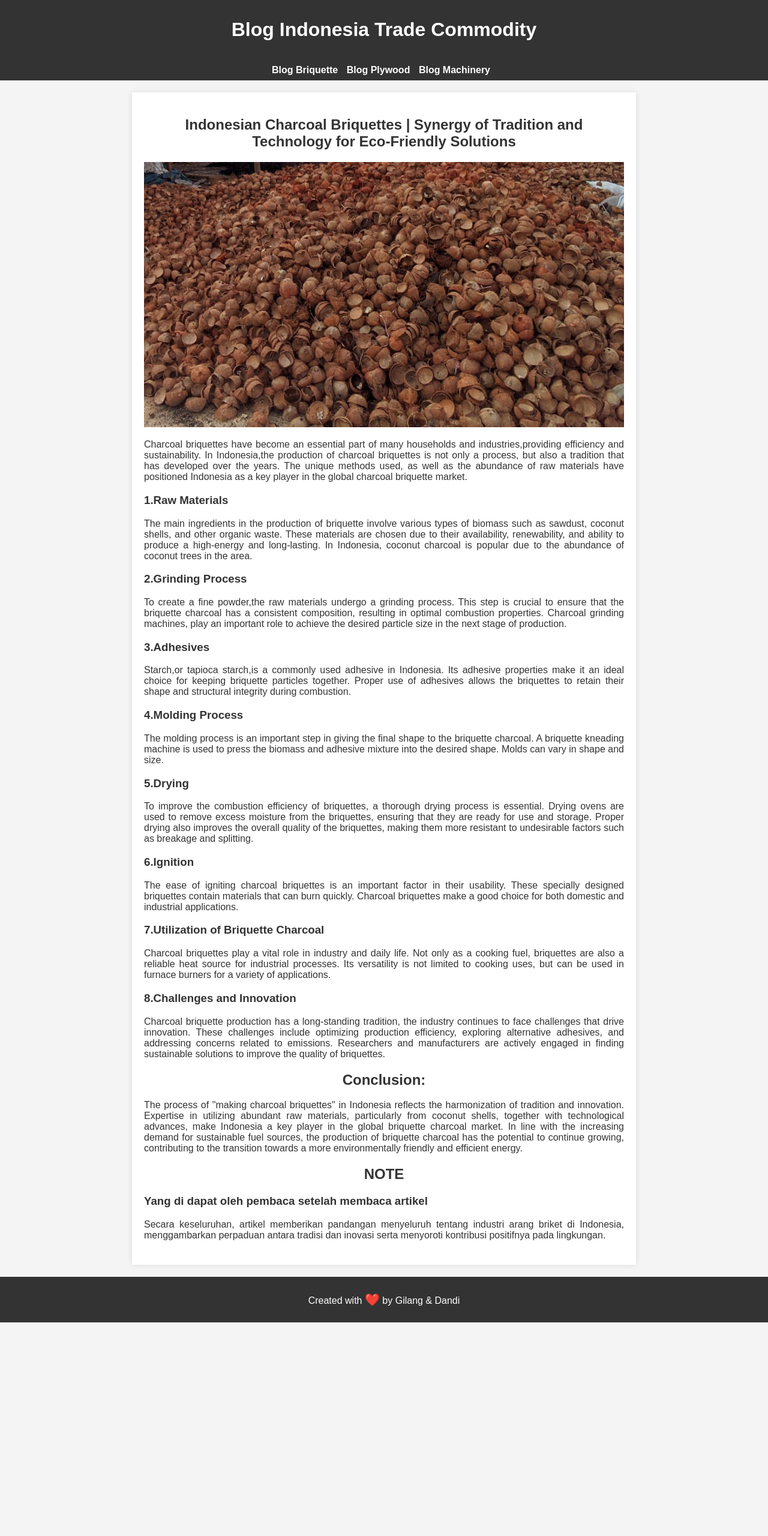
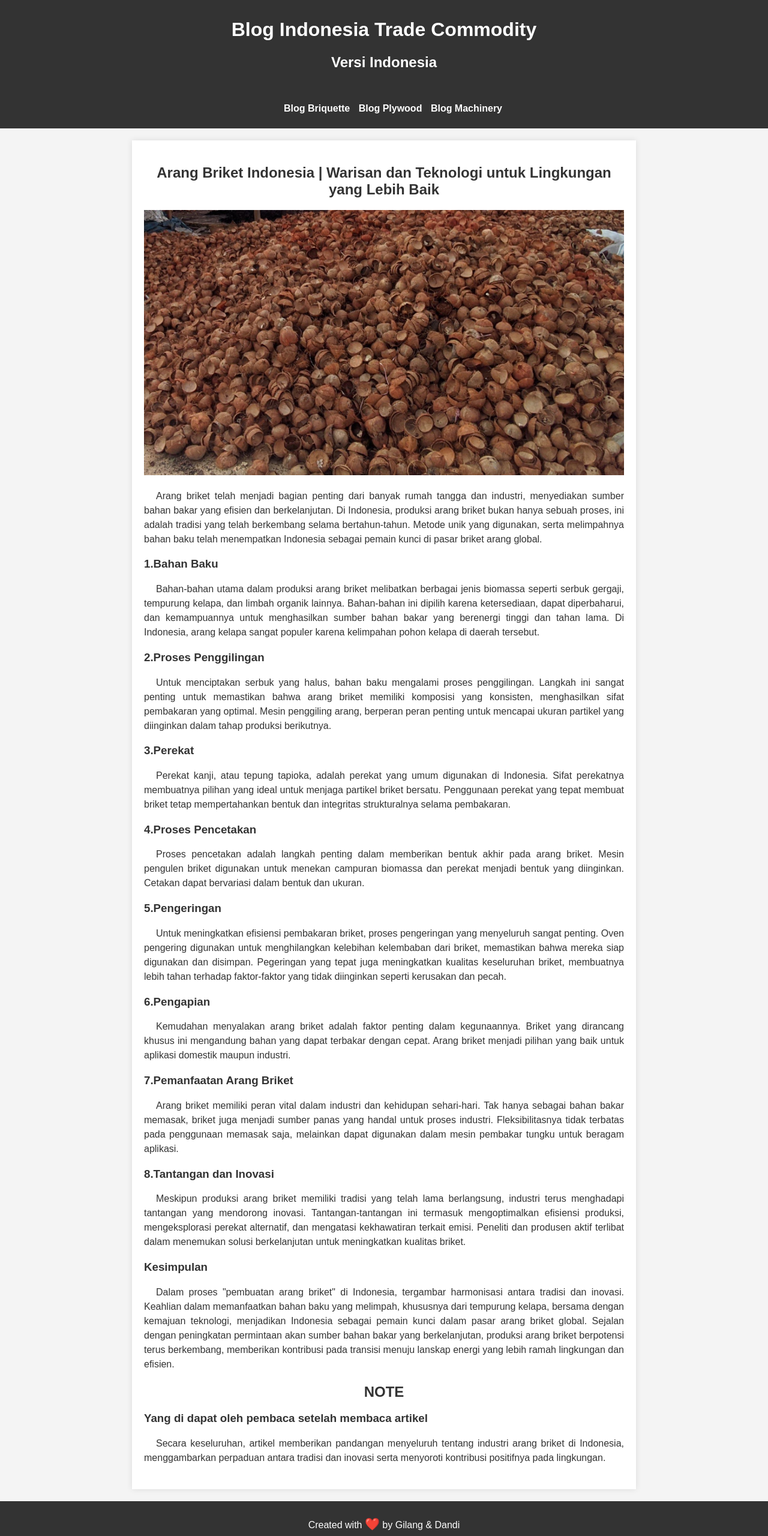
Before and after one commit to Dandiyusbial/blogwebitcind, a plain HTML site: page briquette.html in a window 1280 px wide. Shown: the whole page at 60% size. Before the commit the page ends 2204 px from the top, so only its background shows below. Drawn offline with Linux system fonts and the light colour scheme.

Commit message:
firs commit

```diff
--- a/asset/CSS/style.css
+++ b/asset/CSS/style.css
@@ -5,11 +5,14 @@ nav {
     text-align: center;
 }
 
-nav ul {
-    list-style-type: none;
+.navbar ul {
+    list-style: none;
     margin: 0;
     padding: 0;
-}
+    display: flex;
+    flex-direction: column;
+    align-items: flex-end; /* Menjadikan menu turun ke bawah */
+  }
 
 nav li {
     display: inline;
@@ -32,6 +35,10 @@ nav a:hover {
 nav a:active {
     color: #ff9900; /* Ganti warna sesuai kebutuhan */
     background-color: #555;
+}
+
+header h2 {
+    color: #fff; /* Tambahkan properti warna untuk elemen h2 */
 }
 
 
@@ -66,6 +73,20 @@ body {
         margin-bottom: 20px;
     }
 
+        /* CSS untuk memberi gaya pada paragraf dalam artikel */
+    article p {
+    margin-bottom: 10px; /* Jarak antar paragraf */
+    line-height: 1.5; /* Tinggi baris untuk meningkatkan kejelasan */
+    color: #333; /* Warna teks */
+    text-indent: 20px; /* Efek menjorok untuk awal kalimat */
+    }
+
+        /* Gaya khusus untuk paragraf pertama */
+    article p:first-child {
+    font-weight: bold; /* Teks paragraf pertama menjadi tebal */
+    }
+
+
     footer {
         background-color: #333;
         color: #fff;
--- a/briquette.html
+++ b/briquette.html
@@ -10,6 +10,7 @@
 <body>
     <header>
         <h1>Blog Indonesia Trade Commodity</h1>
+        <h2>Versi Indonesia</h2>
 
     </header>
 
@@ -23,33 +24,34 @@
 
     <main>
         <article>
-            <h2>Indonesian Charcoal Briquettes | Synergy of Tradition and Technology for Eco-Friendly Solutions</h2>
+            <h2>Arang Briket Indonesia | Warisan dan Teknologi untuk Lingkungan yang Lebih Baik</h2>
             <img src="asset/images/foto coconut.jpeg"  class="responsive">
-            <p>Charcoal briquettes have become an essential part of many households and industries,providing efficiency and sustainability. In Indonesia,the production of charcoal briquettes is not only a process, but also a tradition that has developed over the years. The unique methods used, as well as the abundance of raw materials have positioned Indonesia as a key player in the global charcoal briquette market.</p>
-
-            <h3>1.Raw Materials</h3>
-            <p>The main ingredients in the production of briquette involve various types of biomass such as sawdust, coconut shells, and other organic waste. These materials are chosen due to their availability, renewability, and ability to produce a high-energy and long-lasting. In Indonesia, coconut charcoal is popular due to the abundance of coconut trees in the area.</p>
-            <h3>2.Grinding Process</h3>
-            <p>To create a fine powder,the raw materials undergo a grinding process. This step is crucial to ensure that the briquette charcoal has a consistent composition, resulting in optimal combustion properties. Charcoal grinding machines, play an important role to achieve the desired particle size in the next stage of production.</p>
-            <h3>3.Adhesives</h3>
-            <p>Starch,or tapioca starch,is a commonly used adhesive in Indonesia. Its adhesive properties make it an ideal choice for keeping briquette particles together. Proper use of adhesives allows the briquettes to retain their shape and structural integrity during combustion.</p>
-            <h3>4.Molding Process</h3>
-            <p>The molding process is an important step in giving the final shape to the briquette charcoal. A briquette kneading machine is used to press the biomass and adhesive mixture into the desired shape. Molds can vary in shape and size.</p>
-            <h3>5.Drying</h3>
-            <p>To improve the combustion efficiency of briquettes, a thorough drying process is essential. Drying ovens are used to remove excess moisture from the briquettes, ensuring that they are ready for use and storage. Proper drying also improves the overall quality of the briquettes, making them more resistant to undesirable factors such as breakage and splitting.</p>
-            <h3>6.Ignition</h3>
-            <p>The ease of igniting charcoal briquettes is an important factor in their usability. These specially designed briquettes contain materials that can burn quickly.  Charcoal briquettes make a good choice for both domestic and industrial applications.</p>
-            <h3>7.Utilization of Briquette Charcoal</h3>
-            <p>Charcoal briquettes play a vital role in industry and daily life. Not only as a cooking fuel, briquettes are also a reliable heat source for industrial processes. Its versatility is not limited to cooking uses, but can be used in furnace burners for a variety of applications.</p>
-            <h3>8.Challenges and Innovation</h3>
-            <p>Charcoal briquette production has a long-standing tradition, the industry continues to face challenges that drive innovation. These challenges include optimizing production efficiency, exploring alternative adhesives, and addressing concerns related to emissions. Researchers and manufacturers are actively engaged in finding sustainable solutions to improve the quality of briquettes.</p>
-        <h2>Conclusion:</h2>
-        <p>The process of "making charcoal briquettes" in Indonesia reflects the harmonization of tradition and innovation. Expertise in utilizing abundant raw materials, particularly from coconut shells, together with technological advances, make Indonesia a key player in the global briquette charcoal market. In line with the increasing demand for sustainable fuel sources, the production of briquette charcoal has the potential to continue growing, contributing to the transition towards a more environmentally friendly and efficient energy.</p>
+            <h3></h3>
+            <p class="highlight">Arang briket telah menjadi bagian penting dari banyak rumah tangga dan industri, menyediakan sumber bahan bakar yang efisien dan berkelanjutan. Di Indonesia, produksi arang briket bukan hanya sebuah proses, ini adalah tradisi yang telah berkembang selama bertahun-tahun. Metode unik yang digunakan, serta melimpahnya bahan baku telah menempatkan Indonesia sebagai pemain kunci di pasar briket arang global.</p>
+            <h3>1.Bahan Baku</h3>
+            <p class="highlight">Bahan-bahan utama dalam produksi arang briket melibatkan berbagai jenis biomassa seperti serbuk gergaji, tempurung kelapa, dan limbah organik lainnya. Bahan-bahan ini dipilih karena ketersediaan, dapat diperbaharui, dan kemampuannya untuk menghasilkan sumber bahan bakar yang berenergi tinggi dan tahan lama. Di Indonesia, arang kelapa sangat populer karena kelimpahan pohon kelapa di daerah tersebut.</p>
+            <h3>2.Proses Penggilingan</h3>
+            <p class="highlight">Untuk menciptakan serbuk yang halus, bahan baku mengalami proses penggilingan. Langkah ini sangat penting untuk memastikan bahwa arang briket memiliki komposisi yang konsisten, menghasilkan sifat pembakaran yang optimal. Mesin penggiling arang, berperan peran penting untuk mencapai ukuran partikel yang diinginkan dalam tahap produksi berikutnya.</p>
+            <h3>3.Perekat</h3>
+            <p class="highlight">Perekat kanji, atau tepung tapioka, adalah perekat yang umum digunakan di Indonesia. Sifat perekatnya membuatnya pilihan yang ideal untuk menjaga partikel briket bersatu. Penggunaan perekat yang tepat membuat briket tetap mempertahankan bentuk dan integritas strukturalnya selama pembakaran.</p>
+            <h3>4.Proses Pencetakan</h3>
+            <p class="highlight">Proses pencetakan adalah langkah penting dalam memberikan bentuk akhir pada arang briket. Mesin pengulen briket digunakan untuk menekan campuran biomassa dan perekat menjadi bentuk yang diinginkan. Cetakan dapat bervariasi dalam bentuk dan ukuran.</p>
+            <h3>5.Pengeringan</h3>
+            <p class="highlight">Untuk meningkatkan efisiensi pembakaran briket, proses pengeringan yang menyeluruh sangat penting. Oven pengering digunakan untuk menghilangkan kelebihan kelembaban dari briket, memastikan bahwa mereka siap digunakan dan disimpan. Pegeringan yang tepat juga meningkatkan kualitas keseluruhan briket, membuatnya lebih tahan terhadap faktor-faktor yang tidak diinginkan seperti kerusakan dan pecah.</p>
+            <h3>6.Pengapian</h3>
+            <p class="highlight">Kemudahan menyalakan arang briket adalah faktor penting dalam kegunaannya. Briket yang dirancang khusus ini mengandung bahan yang dapat terbakar dengan cepat.  Arang briket menjadi pilihan yang baik untuk aplikasi domestik maupun industri.</p>
+            <h3>7.Pemanfaatan Arang Briket</h3>
+            <p class="highlight">Arang briket memiliki peran vital dalam industri dan kehidupan sehari-hari. Tak hanya sebagai bahan bakar memasak, briket juga menjadi sumber panas yang handal untuk proses industri. Fleksibilitasnya tidak terbatas pada penggunaan memasak saja, melainkan dapat digunakan dalam mesin pembakar tungku untuk beragam aplikasi.</p>
+            <h3>8.Tantangan dan Inovasi</h3>
+            <p class="highlight">Meskipun produksi arang briket memiliki tradisi yang telah lama berlangsung, industri terus menghadapi tantangan yang mendorong inovasi. Tantangan-tantangan ini termasuk mengoptimalkan efisiensi produksi, mengeksplorasi perekat alternatif, dan mengatasi kekhawatiran terkait emisi. Peneliti dan produsen aktif terlibat dalam menemukan solusi berkelanjutan untuk meningkatkan kualitas briket.</p>
+            <h3>Kesimpulan</h3>
+            <p class="highlight">Dalam proses "pembuatan arang briket" di Indonesia, tergambar harmonisasi antara tradisi dan inovasi. Keahlian dalam memanfaatkan bahan baku yang melimpah, khususnya dari tempurung kelapa, bersama dengan kemajuan teknologi, menjadikan Indonesia sebagai pemain kunci dalam pasar arang briket global. Sejalan dengan peningkatan permintaan akan sumber bahan bakar yang berkelanjutan, produksi arang briket berpotensi terus berkembang, memberikan kontribusi pada transisi menuju lanskap energi yang lebih ramah lingkungan dan efisien.</p>
 
         <h2>NOTE</h2>
         <h3>Yang di dapat oleh pembaca setelah membaca artikel</h3>
         <p>Secara keseluruhan, artikel memberikan pandangan menyeluruh tentang industri arang briket di Indonesia, menggambarkan perpaduan antara tradisi dan inovasi serta menyoroti kontribusi positifnya pada lingkungan.</p>
-        </article>
+
+    </article>
 
        <!-- // <article>
             <h2>Post Title 2</h2>
```
Also changed, not shown: index.html (deleted, +0 -67 lines), machinery.html (+12 -7 lines), plywood.html (+21 -23 lines).
